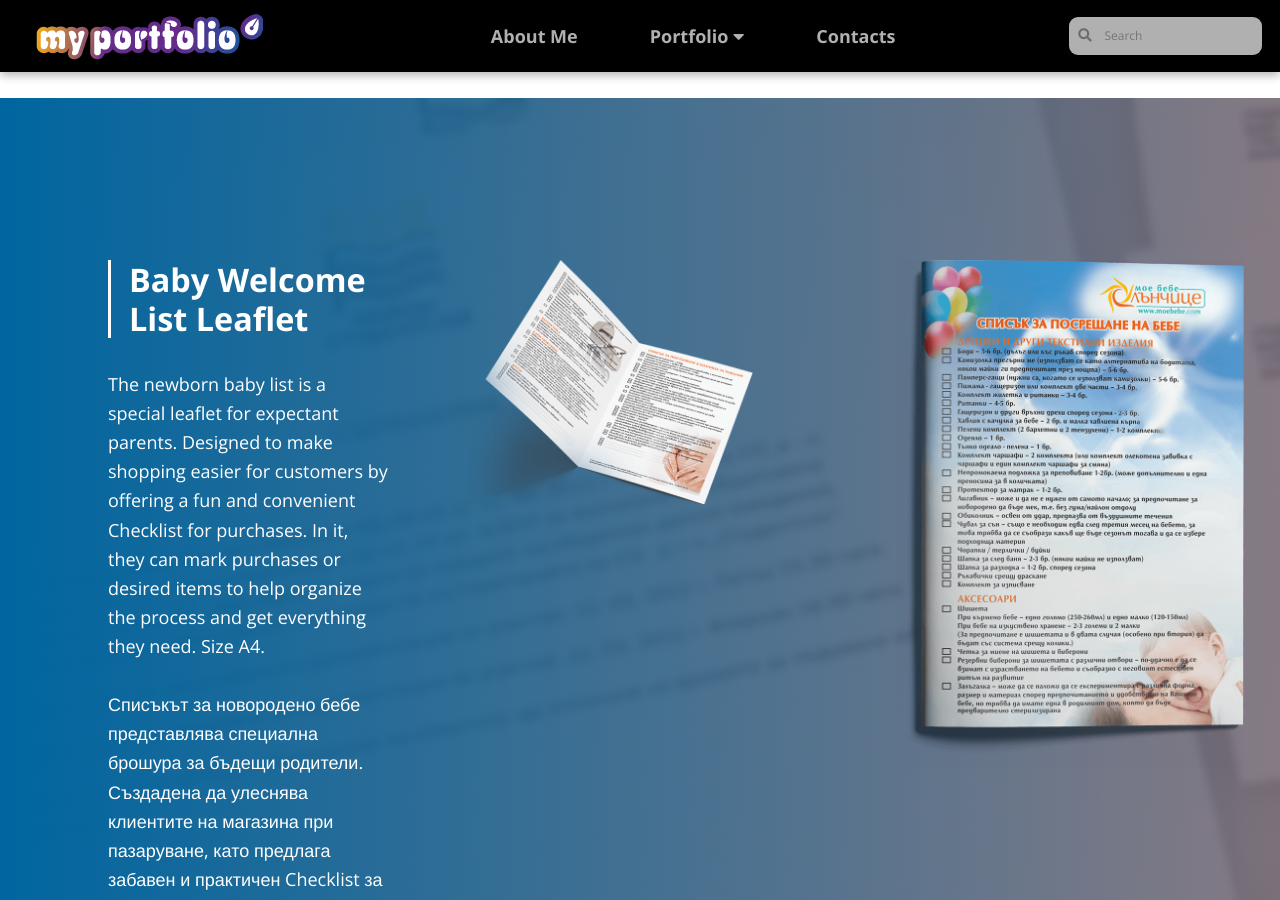
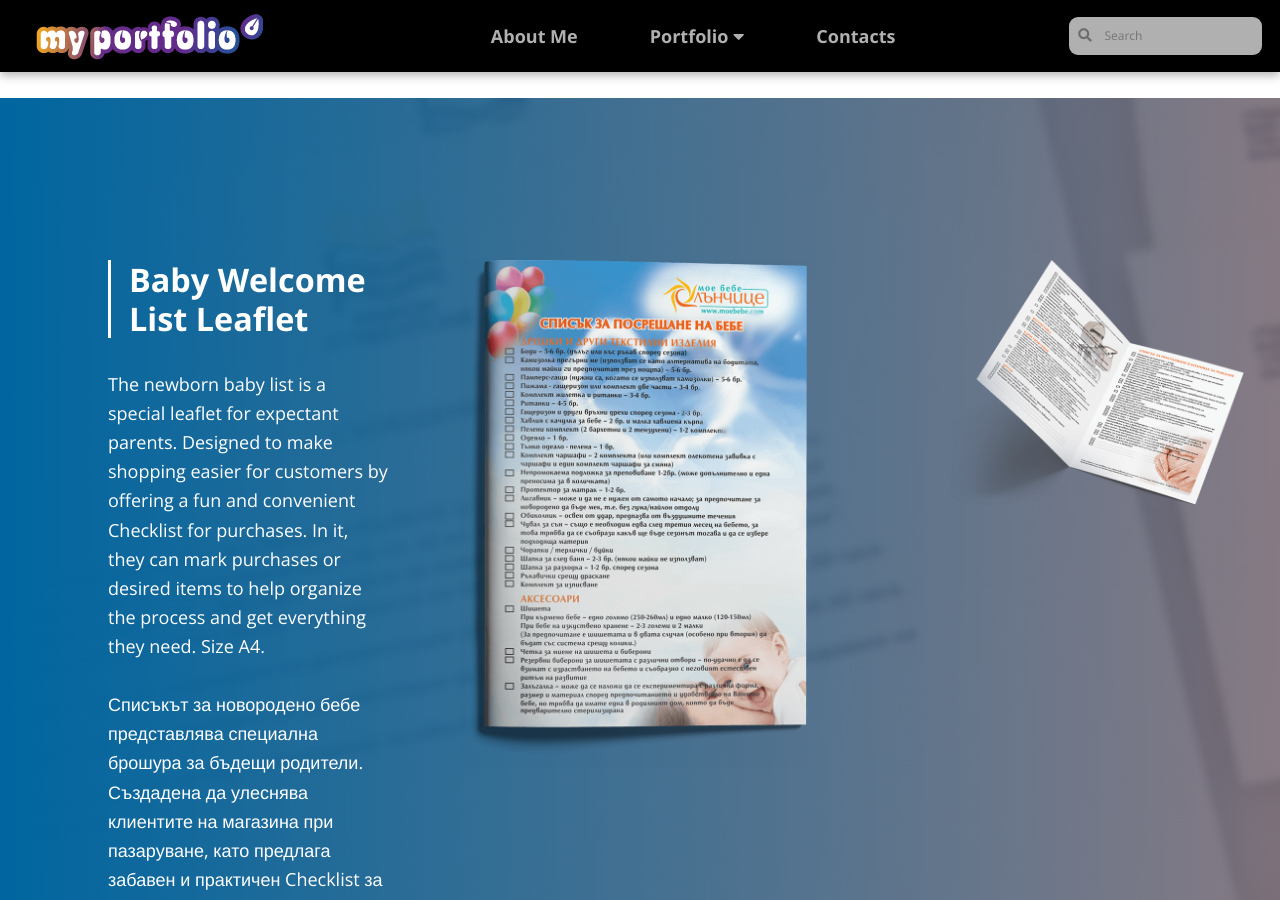
Before and after one commit to LiliyaMilanova/myportfolio, a Jekyll site: the page built from graphic-design-sunshane-shop.html, in a window 1280 px wide and 900 px high, scrolled down 3920 px. Built offline with Jekyll 4.4.1, drawn with Linux system fonts in a browser that asks for light colours; nearby versions of some CDN libraries.

Commit message:
Update graphic-design-sunshane-shop.html

```diff
--- a/graphic-design-sunshane-shop.html
+++ b/graphic-design-sunshane-shop.html
@@ -117,10 +117,10 @@ permalink: /portfolio/graphic-design/sunshane-shop
                 </article>
                 <article class="secondary-img">
                     <span>
-                        <img src="{{site.baseurl}}images/flyer-baby-welcome-list-02.png" alt="Flyer - Baby Welcome List" title="Flyer - Baby Welcome List">
+                        <img src="{{site.baseurl}}images/flyer-baby-welcome-list.png" alt="Flyer - Baby Welcome List" title="Flyer - Baby Welcome List">
                     </span>
                     <span>
-                        <img src="{{site.baseurl}}images/flyer-baby-welcome-list.png" alt="Flyer - Baby Welcome List" title="Flyer - Baby Welcome List">
+                        <img src="{{site.baseurl}}images/flyer-baby-welcome-list-02.png" alt="Flyer - Baby Welcome List" title="Flyer - Baby Welcome List">
                     </span>
                 </article>
             </section>
```
